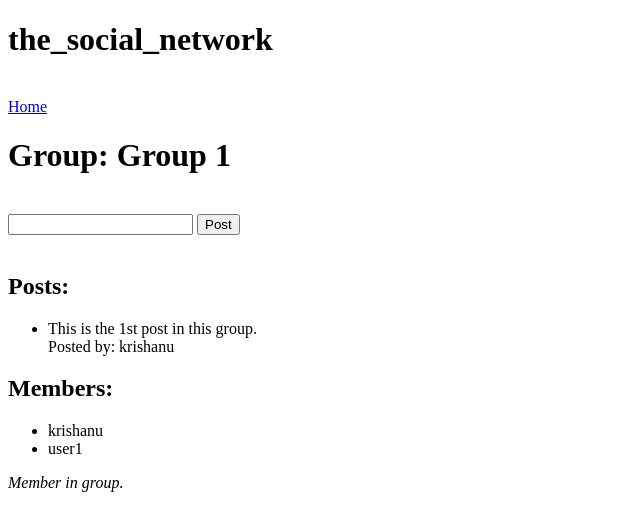
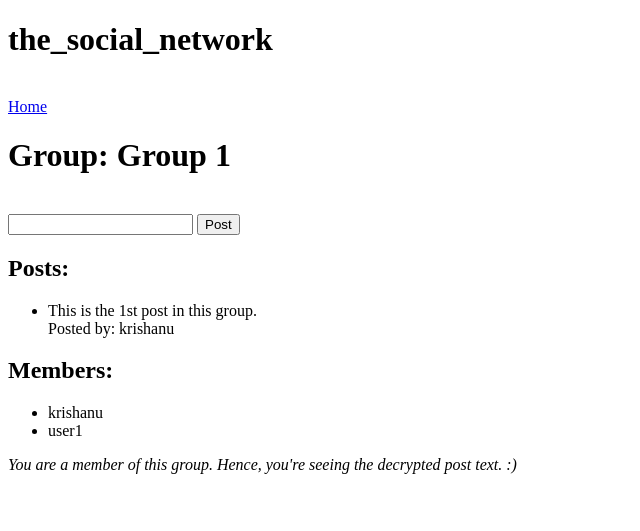
Before and after one commit to kris-dey/the_social_network, a Django app: page /16 in a window 1280 px wide. Shown: the top 531 px of the page, without its empty margins (0-640 px from the left). Run offline with Django 3.2, Linux system fonts and the light colour scheme; a user stored in the database is signed in; data comes from the database, SQL or seed files in the repository; both versions use the stored data as it was after the commit.

Commit message:
I think I am done with this.

```diff
--- a/the_social_network/groups/templates/admin_settings.html
+++ b/the_social_network/groups/templates/admin_settings.html
@@ -21,7 +21,7 @@
 <form action="{% url 'add_users_to_group' %}" method="post">
     {% csrf_token %}
     <label>Group Name: </label><input name="group_name" type="text"/><br><br>
-    <label>User to be added: </label><input name="user_to_add" type="text"/><br><br>
+    <label>User to be added: </label><input name="username" type="text"/><br><br>
     <input type="submit" value="Add user to group!"/>
 </form>
 
--- a/the_social_network/groups/templates/group.html
+++ b/the_social_network/groups/templates/group.html
@@ -14,14 +14,13 @@
             {{ message }}
         </div>
     {% endif %}
-
-    <form action="{% url 'submit_post' group.id %}" method="post">
-        {% csrf_token %}
-        <input name="post_text" type="text"/>
-        <input type="submit" value="Post" />
-    </form>
-
-    <br>
+    {% if member_in_group %}
+        <form action="{% url 'submit_post' group.id %}" method="post">
+            {% csrf_token %}
+            <input name="post_text" type="text"/>
+            <input type="submit" value="Post" />
+        </form>
+    {% endif %}
 
     <h2>Posts:</h2>
     <ul>
@@ -44,9 +43,9 @@
     </ul>
 
     {% if member_in_group %}
-        <div><i> Member in group. </i></div>
+        <div><i> You are a member of this group. Hence, you're seeing the decrypted post text. :)</i></div>
     {% else %}
-        <div><i> Member not in group. </i></div>
+        <div><i> You are not a member of this group. Hence, you're seeing the cipher text instead of the original post text. :(</i></div>
     {% endif %}
 
 {% endblock %}
--- a/the_social_network/groups/views.py
+++ b/the_social_network/groups/views.py
@@ -47,7 +47,7 @@ def group(request, group_id):
         decipherer = Fernet(group.group_encryption_key.encode())
 
         for post in posts:
-            post_text = str(decipherer.decrypt(post.text.encode()), 'utf-8' )
+            post_text = str(decipherer.decrypt(post.text.encode()), 'utf-8')
             post = {
                 "text": post_text,
                 "author": post.author,
@@ -172,7 +172,7 @@ def admin_login_handler(request):
             return render(request,'index.html', context)
             #return HttpResponseRedirect(reverse("index"))
         else:
-            return render(request, "login.html", {"message": "Invalid credentials."})
+            return render(request, "admin_login.html", {"message": "Invalid credentials."})
 
     else:
         return render(request,'admin_login.html')
@@ -195,4 +195,25 @@ def create_group(request):
         return render(request,'admin_settings.html')
 
 def add_users_to_group(request):
-    return render(request,'admin_settings.html')
+    if request.method =='POST':
+        username = request.POST.get("username", "")
+        group_name = request.POST.get("group_name", "")
+
+        try:
+            user = User.objects.filter(username=username)
+        except Group.DoesNotExist:
+            raise Http404("No such user exists.")
+
+        try:
+            group = Group.objects.filter(group_name=group_name)
+        except Group.DoesNotExist:
+            raise Http404("No such group exists.")
+
+        group[0].members.add(user[0])
+        group[0].save()
+
+        message = "User '" + username + "' has been added to group '" + group_name + "'!"
+
+        return render(request,'admin_settings.html', {"message":message})
+    else:
+        return render(request,'admin_settings.html')
```
Also changed, not shown: the_social_network/db.sqlite3.
